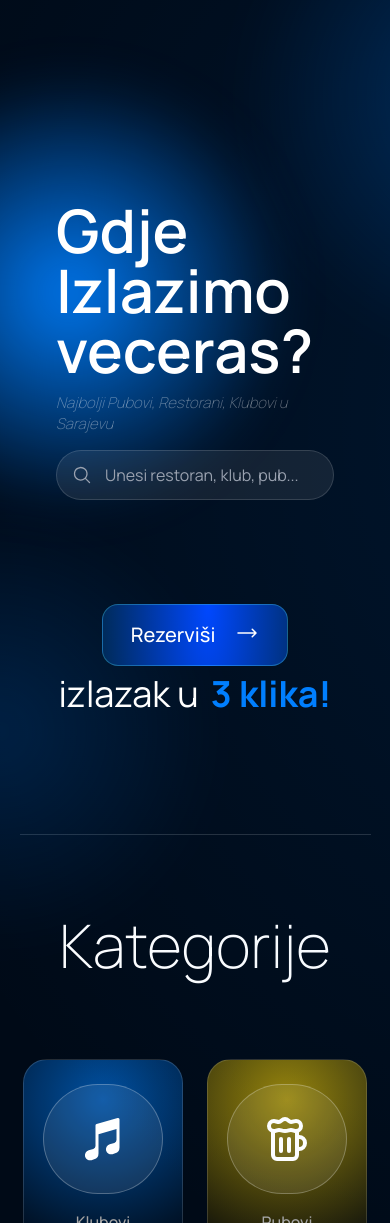
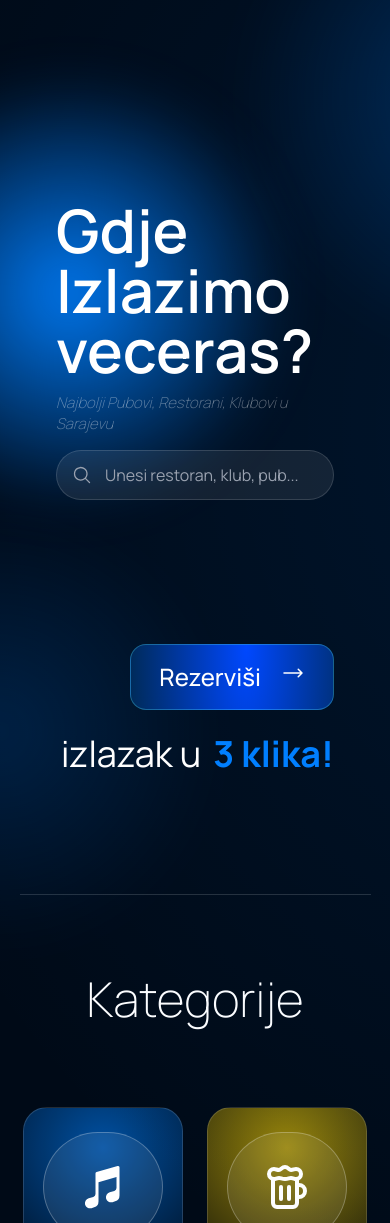
Before and after one commit to jasonkaiser/gdje-izlazimo, a Next.js app in the folder frontend/: page / in a window 390 px wide. Shown: the top 1223 px of the page. Built offline with nearby package versions, Linux system fonts and the light colour scheme.

Commit message:
carosuel / cards

```diff
--- a/frontend/app/page.js
+++ b/frontend/app/page.js
@@ -133,9 +133,9 @@ export default function Home() {
               </div>
 
               {/* Rezerviši Section */}
-              <div className="flex items-center gap-10 max-sm:flex-col max-sm:gap-2 mt-20">
+              <div className="flex items-end gap-10 max-sm:flex-col max-sm:gap-2 mt-30 ">
                 <button
-                  className="px-7 py-4 rounded-2xl text-white font-medium text-xl flex gap-5 border border-cyan-300/30"
+                  className="px-7 py-4 max-sm:mb-4 rounded-2xl text-white font-medium text-2xl flex gap-5 border border-cyan-300/30"
                   style={{
                     background:
                       "radial-gradient(59.39% 586.86% at 57.14% 0%, #0048FF 0%, #002A55 100%)",
@@ -170,7 +170,7 @@ export default function Home() {
 
       {/* Category Section */}
       <section className="w-full max-w-7xl xl:ml-30">
-        <h3 className="text-6xl font-extralight text-white mb-16 text-center md:text-left">
+        <h3 className="text-6xl font-extralight text-white mb-16 text-center md:text-left max-sm:text-5xl">
           Kategorije
         </h3>
 
```
